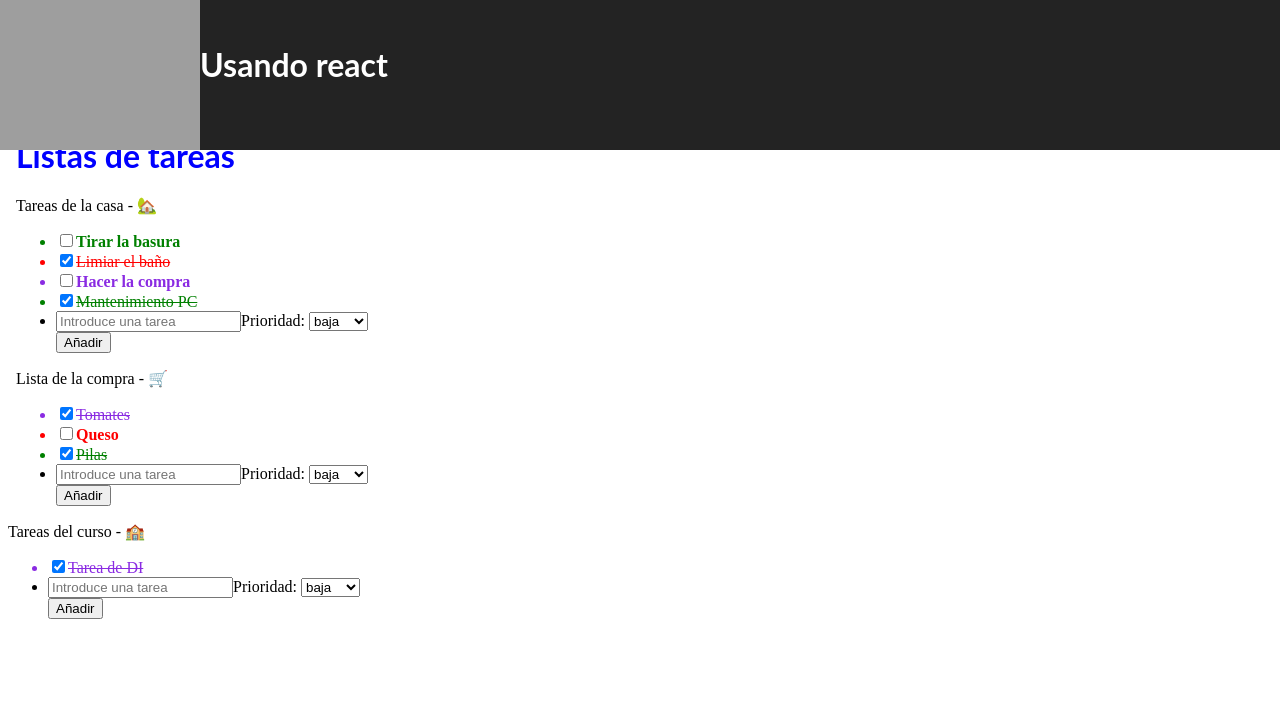
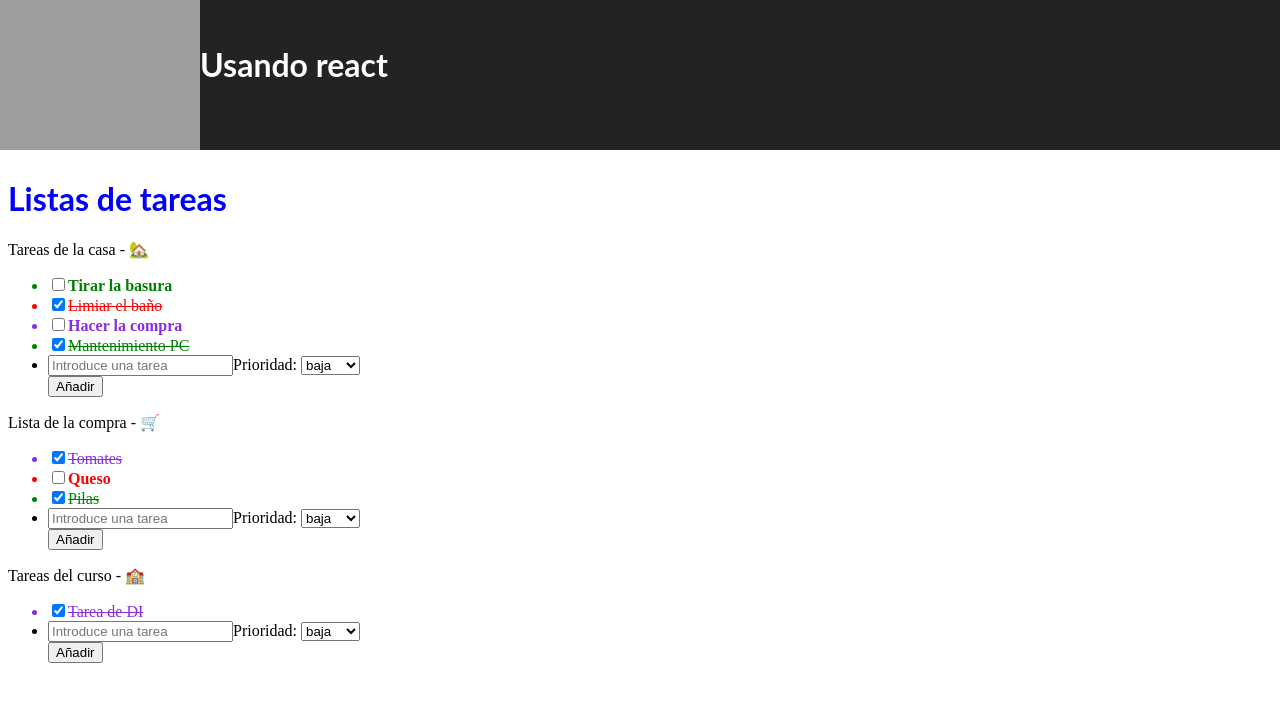
Before and after one commit to curso2022-03/React-primeros-pasos, a React (Create React App) app: page / in a window 1280 px wide. Shown: the top 702 px of the page. Built offline with nearby package versions, Linux system fonts and the light colour scheme; grey boxes are pictures that could not be loaded.

Commit message:
3 files modified

```diff
--- a/src/App.jsx
+++ b/src/App.jsx
@@ -22,7 +22,7 @@ export function App() {
   return (
     <div>
       <Header />
-      <body>
+      <div className="elementosLista">
         <h1>Listas de tareas</h1>
         <Lista
           titulo="Tareas de la casa"
@@ -34,8 +34,12 @@ export function App() {
           icono="🛒"
           elementos={listaElementos2}
         />
-      </body>
-      <Lista titulo="Tareas del curso" icono="🏫" elementos={listaElementos3} />
+        <Lista
+          titulo="Tareas del curso"
+          icono="🏫"
+          elementos={listaElementos3}
+        />
+      </div>
     </div>
   );
 }
--- a/src/components/Header.css
+++ b/src/components/Header.css
@@ -12,6 +12,6 @@ header {
 .text-header {
   color: white;
 }
-body {
-  padding-top: 60px;
+.elementosLista {
+  padding-top: 150px;
 }
--- a/src/components/Header.jsx
+++ b/src/components/Header.jsx
@@ -3,7 +3,7 @@ import './Header.css';
 export default function Header(props) {
   return (
     <header>
-      <div class="logo-text">
+      <div className="logo-text">
         <img
           src="https://hdwallpaperim.com/wp-content/uploads/2017/08/25/461264-reactJS-Facebook-JavaScript-minimalism-artwork-simple_background-748x421.jpg"
           width="200"
@@ -11,7 +11,7 @@ export default function Header(props) {
           id="logo"
           alt="logo"
         />
-        <h1 class="text-header">Usando react</h1>
+        <h1 className="text-header">Usando react</h1>
       </div>
     </header>
   );
```
